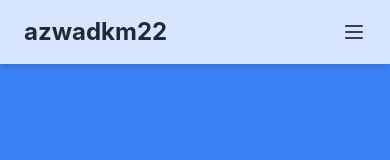
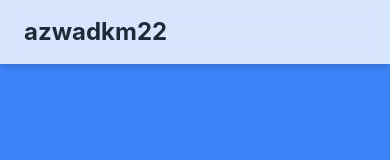
Before and after one commit to azwadkm22/Portfolio, a React (Create React App) app: page / in a window 390 px wide. Shown: the top 160 px of the page. Built offline with nearby package versions, Linux system fonts and the light colour scheme.

Commit message:
Removed code that didn't work on mobile screen

```diff
--- a/src/components/Navbar.js
+++ b/src/components/Navbar.js
@@ -37,7 +37,7 @@ function Navbar() {
                 </a>
 
                 {/* Mobile Menu Button */}
-                <div className="md:hidden text-gray-700 cursor-pointer">
+                {/* <div className="md:hidden text-gray-700 cursor-pointer">
                     <svg
                         xmlns="http://www.w3.org/2000/svg"
                         className="h-6 w-6"
@@ -52,7 +52,7 @@ function Navbar() {
                             d="M4 6h16M4 12h16M4 18h16"
                         />
                     </svg>
-                </div>
+                </div> */}
             </div>
         </nav>
     );
```
